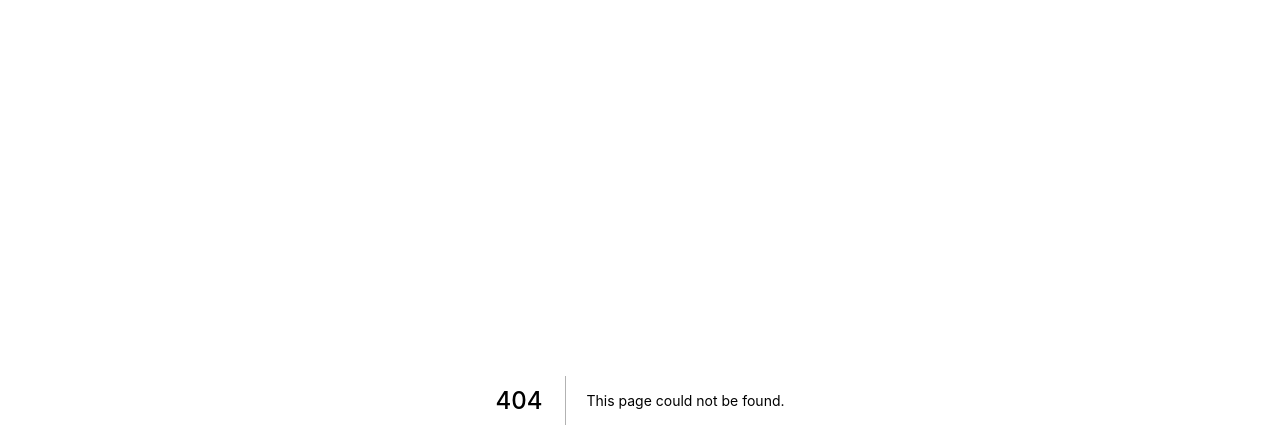
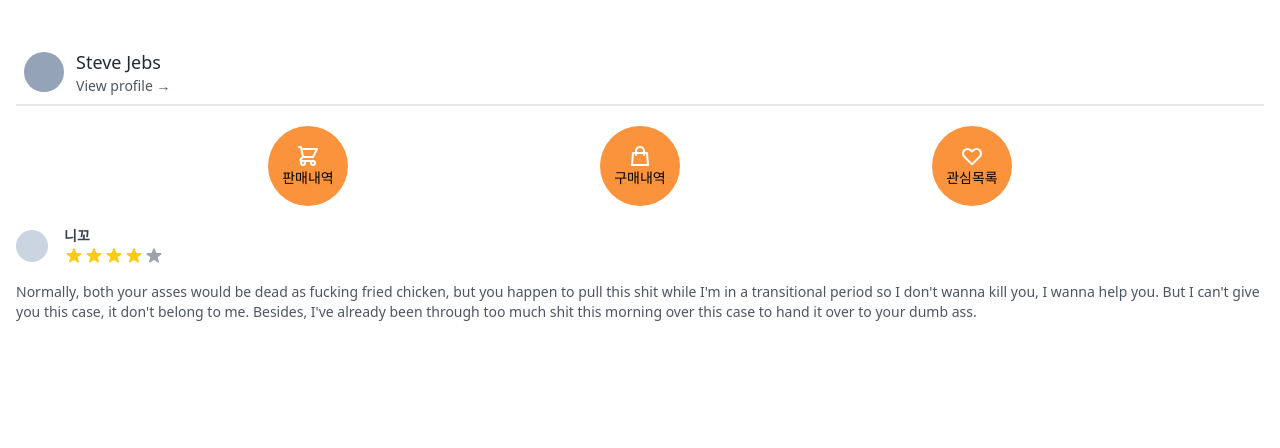
Before and after one commit to otw7917/carrot-market-clone, a Next.js app: page /profile in a window 1280 px wide. Before the commit this address had no page. Shown: the top 448 px of the page. Built offline with nearby package versions, Linux system fonts and the light colour scheme.

Commit message:
ui: profile 🎨

```diff
--- /dev/null
+++ b/pages/profile/index.tsx
@@ -0,0 +1,143 @@
+import React from "react";
+
+function Profile() {
+  return (
+    <div className='py-10 px-4'>
+      <div className='flex items-center border-b-2 p-2'>
+        <div className='w-10 h-10 rounded-full bg-slate-400' />
+        <div className='flex flex-col ml-3'>
+          <p className='text-lg font-medium text-gray-800'>Steve Jebs</p>
+          <p className='text-sm font-medium text-gray-600'>
+            View profile &rarr;
+          </p>
+        </div>
+      </div>
+      <div className='flex justify-evenly mt-5'>
+        <div className='flex flex-col items-center justify-center w-20 bg-orange-400 rounded-full aspect-square text-sm hover:bg-orange-600 cursor-pointer'>
+          <div className='text-white'>
+            <svg
+              className='w-6 h-6'
+              fill='none'
+              stroke='currentColor'
+              viewBox='0 0 24 24'
+              xmlns='http://www.w3.org/2000/svg'
+            >
+              <path
+                strokeLinecap='round'
+                strokeLinejoin='round'
+                strokeWidth='2'
+                d='M3 3h2l.4 2M7 13h10l4-8H5.4M7 13L5.4 5M7 13l-2.293 2.293c-.63.63-.184 1.707.707 1.707H17m0 0a2 2 0 100 4 2 2 0 000-4zm-8 2a2 2 0 11-4 0 2 2 0 014 0z'
+              ></path>
+            </svg>
+          </div>
+          <span>판매내역</span>
+        </div>
+        <div className='flex flex-col items-center justify-center w-20 bg-orange-400 rounded-full aspect-square text-sm hover:bg-orange-600 cursor-pointer'>
+          <div className='text-white'>
+            <svg
+              className='w-6 h-6'
+              fill='none'
+              stroke='currentColor'
+              viewBox='0 0 24 24'
+              xmlns='http://www.w3.org/2000/svg'
+            >
+              <path
+                strokeLinecap='round'
+                strokeLinejoin='round'
+                strokeWidth='2'
+                d='M16 11V7a4 4 0 00-8 0v4M5 9h14l1 12H4L5 9z'
+              ></path>
+            </svg>
+          </div>
+          <span>구매내역</span>
+        </div>
+        <div className='flex flex-col items-center justify-center w-20 bg-orange-400 rounded-full aspect-square text-sm hover:bg-orange-600 cursor-pointer'>
+          <div className='text-white'>
+            <svg
+              className='w-6 h-6'
+              fill='none'
+              stroke='currentColor'
+              viewBox='0 0 24 24'
+              xmlns='http://www.w3.org/2000/svg'
+            >
+              <path
+                strokeLinecap='round'
+                strokeLinejoin='round'
+                strokeWidth='2'
+                d='M4.318 6.318a4.5 4.5 0 000 6.364L12 20.364l7.682-7.682a4.5 4.5 0 00-6.364-6.364L12 7.636l-1.318-1.318a4.5 4.5 0 00-6.364 0z'
+              ></path>
+            </svg>
+          </div>
+          <span>관심목록</span>
+        </div>
+      </div>
+      <div className='mt-5'>
+        <div className='flex space-x-4 items-center'>
+          <div className='w-8 h-8 bg-slate-300 rounded-full' />
+          <div className='flex flex-col'>
+            <h4 className='text-gray-700 font-bold text-sm'>니꼬</h4>
+            <div className='flex'>
+              <svg
+                className='text-yellow-400 h-5 w-5'
+                xmlns='http://www.w3.org/2000/svg'
+                viewBox='0 0 20 20'
+                fill='currentColor'
+                aria-hidden='true'
+              >
+                <path d='M9.049 2.927c.3-.921 1.603-.921 1.902 0l1.07 3.292a1 1 0 00.95.69h3.462c.969 0 1.371 1.24.588 1.81l-2.8 2.034a1 1 0 00-.364 1.118l1.07 3.292c.3.921-.755 1.688-1.54 1.118l-2.8-2.034a1 1 0 00-1.175 0l-2.8 2.034c-.784.57-1.838-.197-1.539-1.118l1.07-3.292a1 1 0 00-.364-1.118L2.98 8.72c-.783-.57-.38-1.81.588-1.81h3.461a1 1 0 00.951-.69l1.07-3.292z' />
+              </svg>
+              <svg
+                className='text-yellow-400 h-5 w-5'
+                xmlns='http://www.w3.org/2000/svg'
+                viewBox='0 0 20 20'
+                fill='currentColor'
+                aria-hidden='true'
+              >
+                <path d='M9.049 2.927c.3-.921 1.603-.921 1.902 0l1.07 3.292a1 1 0 00.95.69h3.462c.969 0 1.371 1.24.588 1.81l-2.8 2.034a1 1 0 00-.364 1.118l1.07 3.292c.3.921-.755 1.688-1.54 1.118l-2.8-2.034a1 1 0 00-1.175 0l-2.8 2.034c-.784.57-1.838-.197-1.539-1.118l1.07-3.292a1 1 0 00-.364-1.118L2.98 8.72c-.783-.57-.38-1.81.588-1.81h3.461a1 1 0 00.951-.69l1.07-3.292z' />
+              </svg>
+              <svg
+                className='text-yellow-400 h-5 w-5'
+                xmlns='http://www.w3.org/2000/svg'
+                viewBox='0 0 20 20'
+                fill='currentColor'
+                aria-hidden='true'
+              >
+                <path d='M9.049 2.927c.3-.921 1.603-.921 1.902 0l1.07 3.292a1 1 0 00.95.69h3.462c.969 0 1.371 1.24.588 1.81l-2.8 2.034a1 1 0 00-.364 1.118l1.07 3.292c.3.921-.755 1.688-1.54 1.118l-2.8-2.034a1 1 0 00-1.175 0l-2.8 2.034c-.784.57-1.838-.197-1.539-1.118l1.07-3.292a1 1 0 00-.364-1.118L2.98 8.72c-.783-.57-.38-1.81.588-1.81h3.461a1 1 0 00.951-.69l1.07-3.292z' />
+              </svg>
+              <svg
+                className='text-yellow-400 h-5 w-5'
+                xmlns='http://www.w3.org/2000/svg'
+                viewBox='0 0 20 20'
+                fill='currentColor'
+                aria-hidden='true'
+              >
+                <path d='M9.049 2.927c.3-.921 1.603-.921 1.902 0l1.07 3.292a1 1 0 00.95.69h3.462c.969 0 1.371 1.24.588 1.81l-2.8 2.034a1 1 0 00-.364 1.118l1.07 3.292c.3.921-.755 1.688-1.54 1.118l-2.8-2.034a1 1 0 00-1.175 0l-2.8 2.034c-.784.57-1.838-.197-1.539-1.118l1.07-3.292a1 1 0 00-.364-1.118L2.98 8.72c-.783-.57-.38-1.81.588-1.81h3.461a1 1 0 00.951-.69l1.07-3.292z' />
+              </svg>
+              <svg
+                className='text-gray-400 h-5 w-5'
+                xmlns='http://www.w3.org/2000/svg'
+                viewBox='0 0 20 20'
+                fill='currentColor'
+                aria-hidden='true'
+              >
+                <path d='M9.049 2.927c.3-.921 1.603-.921 1.902 0l1.07 3.292a1 1 0 00.95.69h3.462c.969 0 1.371 1.24.588 1.81l-2.8 2.034a1 1 0 00-.364 1.118l1.07 3.292c.3.921-.755 1.688-1.54 1.118l-2.8-2.034a1 1 0 00-1.175 0l-2.8 2.034c-.784.57-1.838-.197-1.539-1.118l1.07-3.292a1 1 0 00-.364-1.118L2.98 8.72c-.783-.57-.38-1.81.588-1.81h3.461a1 1 0 00.951-.69l1.07-3.292z' />
+              </svg>
+            </div>
+          </div>
+        </div>
+        <div className='mt-4 text-gray-600 text-sm'>
+          <p>
+            Normally, both your asses would be dead as fucking fried chicken,
+            but you happen to pull this shit while I&apos;m in a transitional
+            period so I don&apos;t wanna kill you, I wanna help you. But I
+            can&apos;t give you this case, it don&apos;t belong to me. Besides,
+            I&apos;ve already been through too much shit this morning over this
+            case to hand it over to your dumb ass.
+          </p>
+        </div>
+      </div>
+    </div>
+  );
+}
+
+export default Profile;
```
